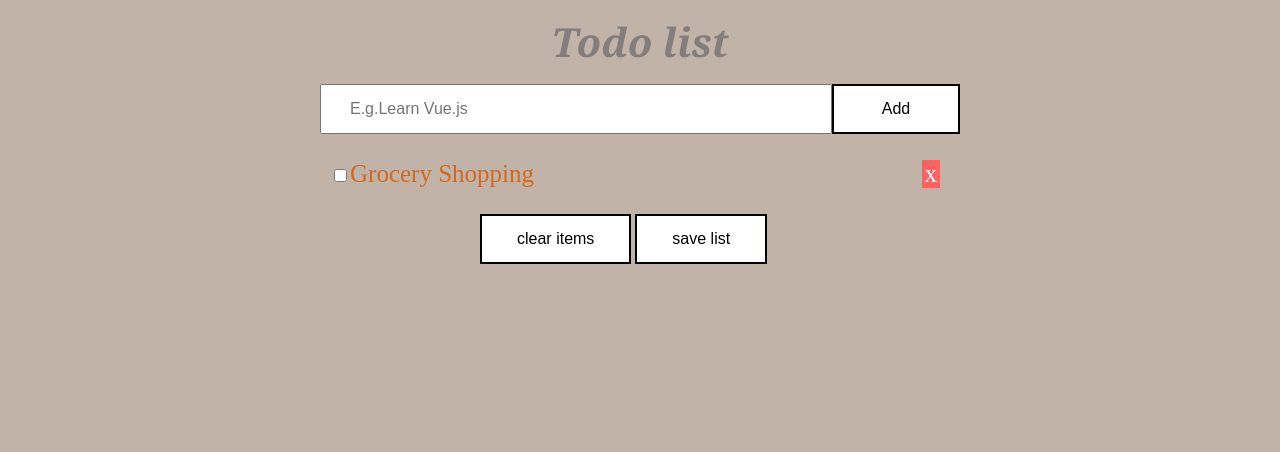
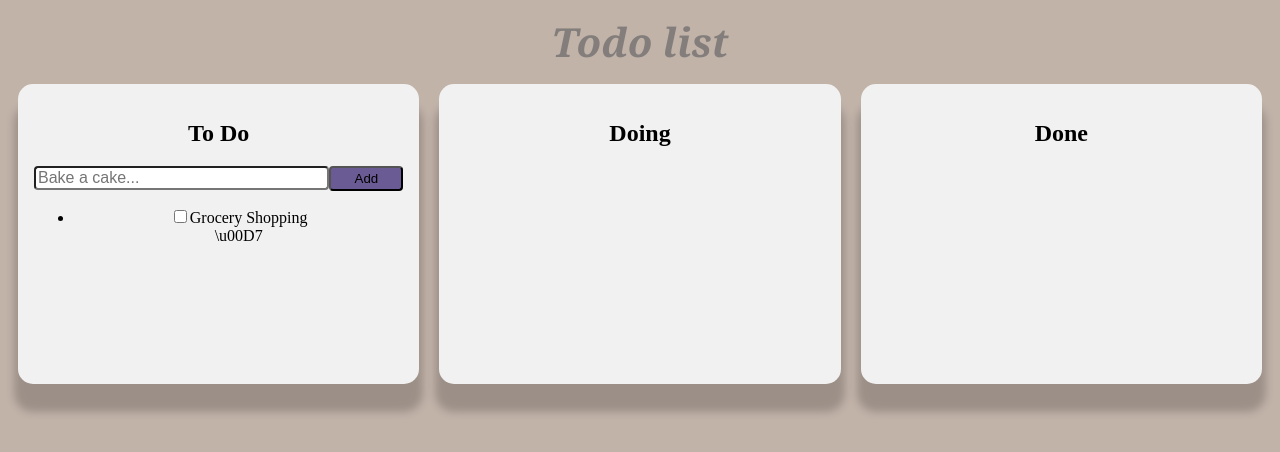
Before and after one commit to IfeomaLucia/todo, a plain HTML site: page index.html in a window 1280 px wide. Drawn offline with Linux system fonts and the light colour scheme.

Commit message:
new outlook dsign

```diff
--- a/index.html
+++ b/index.html
@@ -11,6 +11,39 @@
     <body>
 
         <h1>Todo list</h1>
+
+        <div class="row">
+            <div class="column">
+                <div class="card">
+                  <h2>To Do</h2>
+
+                  <div class="form">
+                      <input type="text" class="myInput" placeholder="Bake a cake...">
+                      <button type="submit" class="btn input">Add</button>
+                  </div>
+
+                  <div class="itemList">
+                      <ul>
+                          <li id="task"><input type="checkbox"><label>Grocery Shopping</label><span class="delete">\u00D7</span></li>
+                      </ul>
+                  </div>
+                </div>
+              </div>
+
+              <div class="column">
+                <div class="card">
+                  <h2>Doing</h2>
+                </div>
+              </div>
+
+              <div class="column">
+                <div class="card">
+                  <h2>Done</h2>
+                </div>
+              </div>
+        </div>
+        <!-- The commented code below is the original todo app created-->
+        <!-- <h1>Todo list</h1>
 
         <div class="items">
             <form id="itemForm" class="my-3">
@@ -28,7 +61,8 @@
     <div class="footer-buttons">
         <button type="button" class="btn clear" id="clear-list">clear items</button>
         <button type="button" class="btn save" id="save-list" >save list</button>
-    </div>
+        <button width="50px" onclick="(function(){alert(window.localStorage.getItem('todoList'))})()">show me the DB!</button>
+    </div> -->
 
     <script src="index.js"></script>
 
--- a/styles.css
+++ b/styles.css
@@ -3,10 +3,10 @@
 }
 
 body {
-    margin-left: 25%;
+    /* margin-left: 25%; */
     background-color: rgb(194, 179, 169);
     height: auto;
-    margin-right: 25%;
+    /* margin-right: 25%; */
 }
 
 h1{
@@ -21,8 +21,55 @@ h1{
 
 }
 
+.column {
+    float: left;
+    width: 33.3333%;
+    padding: 0 10px;
+}
 
-#itemInput {
+/* .row {
+    margin: 0 -5px;
+    align-content: center;
+} */
+
+.row ::after{
+    content: "";
+    display: table;
+    clear: both;
+}
+
+.card {
+    box-shadow: 0px 24px 8px 4px rgba(0, 0, 0, 0.2);
+    padding: 16px;
+    text-align: center;
+    background-color: #f1f1f1;
+    border-radius: 15px;
+    height: 300px;
+    overflow: auto;
+}
+
+.myInput {
+    cursor: text;
+    font-size: 16px;
+    float: left;
+    width: 80%;
+    border-radius: 4px;
+}
+
+.btn {
+    background-color:  #6b5b95;
+    color: black;
+
+}
+
+.btn.input {
+    width: 20%;
+    text-align: center;
+    padding-bottom: 3px;
+    padding-top: 3px;
+    border-radius: 4px;
+}
+/* #itemInput {
     padding: 14px 28px;
     font-size: 16px;
     cursor: text;
@@ -60,10 +107,10 @@ ul li {
     list-style-type: none;
     font-size: 25px;
     margin: 10px 10px 10px 0px;
-    padding: 10px;
+    padding: 10px; */
 
-      /* make the list items unselectable */
-    -webkit-user-select: none;
+    /* make the list items unselectable */
+    /* -webkit-user-select: none;
     -moz-user-select: none;
     -ms-user-select: none;
     user-select: none;
@@ -81,4 +128,4 @@ span.delete{
 div.footer-buttons {
     margin-left: 25%;
     margin-right: 20%;
-}
+} */
```
